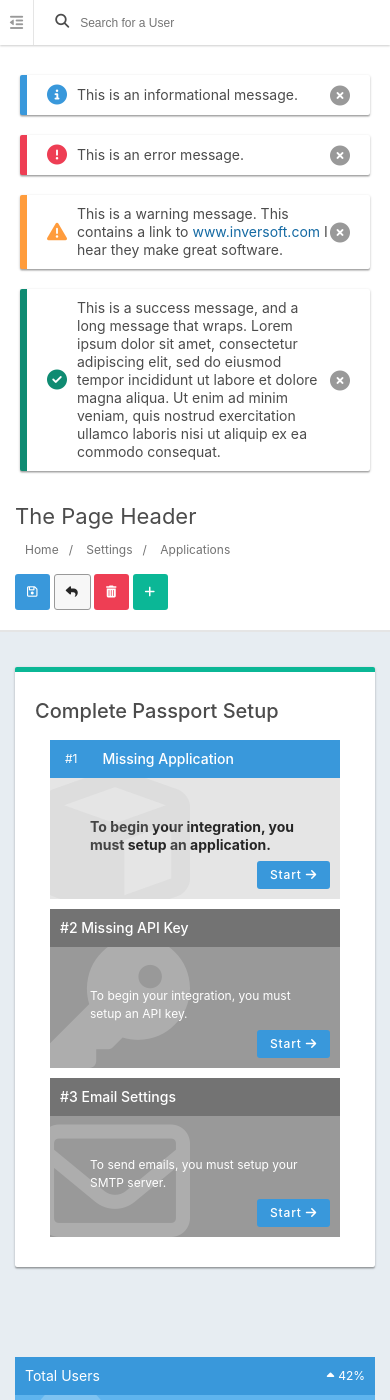
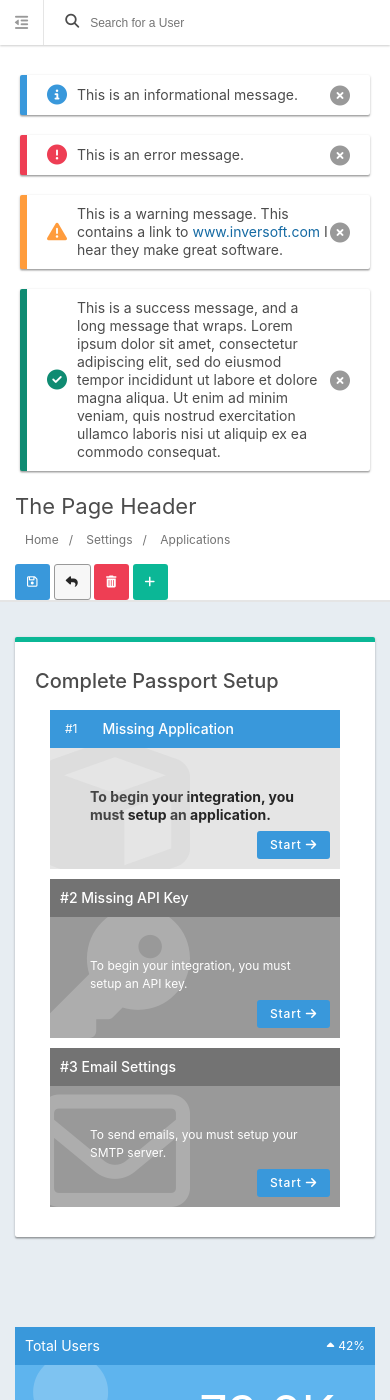
Before and after one commit to FusionAuth/fusionauth-style, a Jekyll site: the page built from index.md, in a window 390 px wide and 1400 px high. Built offline with Jekyll 4.4.1, drawn with Linux system fonts in a browser that asks for light colours; nearby versions of some CDN libraries.

Commit message:
Mobile testing

```diff
--- a/_sass/application.scss
+++ b/_sass/application.scss
@@ -257,13 +257,9 @@
       font-size: 15px;
       height: 100%;
       line-height: 15px;
-      padding: 15px 10px;
+      padding: 15px;
       text-decoration: none;
       vertical-align: middle;
-
-      @media (min-width: 480px) {
-        padding: 15px 15px;
-      }
     }
 
     .search {
@@ -355,7 +351,7 @@
   header.page-header {
     background: $page-header-background-color;
     border-bottom: 2px solid $page-header-border-color;
-    padding: 10px 0 20px 0;
+    padding: 0;
 
     h1 {
       color: $page-header-color;
--- a/_sass/tables.scss
+++ b/_sass/tables.scss
@@ -221,8 +221,9 @@
     box-shadow: $table-pagination-input-box-shadow;
     color: $table-pagination-link-color;
     display: inline-block;
-    margin-right: 0;
-    padding: 2px 7px;
+    font-size: 12px;
+    margin-right: 5px;
+    padding: 6px 12px;
     text-decoration: none;
 
     &.current {
@@ -238,6 +239,12 @@
 
     &:visited:not(.current, :hover) {
       color: $table-pagination-link-color;
+    }
+
+    @media (min-width: 750px) {
+      font-size: inherit;
+      margin-right: 0;
+      padding: 2px 7px;
     }
   }
 
@@ -292,8 +299,8 @@
     margin-bottom: 10px;
   }
 
-  .page-controls, .number-controls, .info {
-    text-align: left;
+  .info, .number-controls, .page-controls {
+    text-align: center;
   }
 
   @media (min-width: 750px) {
@@ -304,6 +311,7 @@
 
     .number-controls {
       display: block;
+      text-align: left;
     }
 
     .page-controls {
--- a/_sass/user-details.scss
+++ b/_sass/user-details.scss
@@ -28,10 +28,6 @@
 
   > div {
     padding: 10px 0 25px;
-  }
-
-  > div:first-of-type {
-    border-right: 1px solid $table-border-color;
   }
 
   > div:nth-of-type(2) {
@@ -74,4 +70,10 @@
       float: right;
     }
   }
+
+  @media (min-width: 750px) {
+    > div:first-of-type {
+      border-right: 1px solid $table-border-color;
+    }
+  }
 }
```
